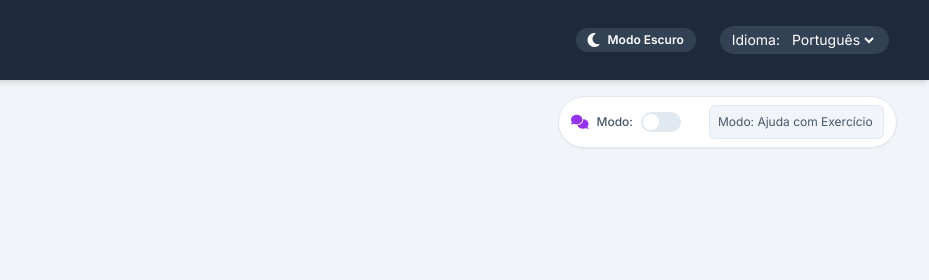
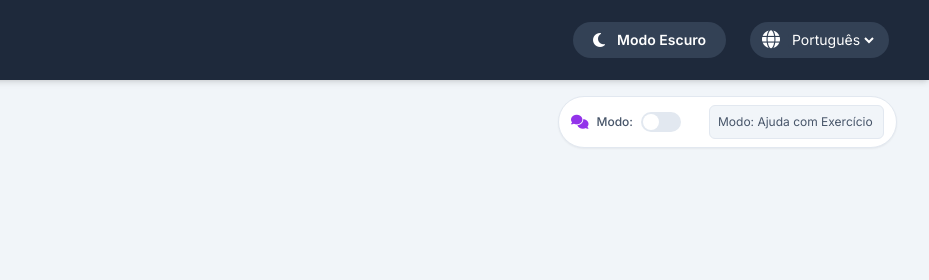
Before and after one commit to juniodevs/Wilb-Chat-BOT, a website built with Vite: page index.html in a window 1280 px wide. Shown: the top 280 px of the page, 351-1280 px from the left. Built offline with nearby package versions, Linux system fonts and the light colour scheme; some packages are replaced by stand-ins of ours; files whose address does not match are found by name.

Commit message:
fix: enhance dark mode toggle and language selector UI for better accessibility and readability

```diff
--- a/index.html
+++ b/index.html
@@ -45,12 +45,12 @@
                 </div>
             </div>
             <div class="flex items-center gap-6">
-                <div id="dark-mode-toggle" class="flex items-center gap-2 bg-slate-700 px-3 py-1 rounded-full cursor-pointer">
-                    <i class="fa-solid fa-moon text-white text-sm"></i>
-                    <span class="text-xs font-semibold text-white">Modo Escuro</span>
+                <div id="dark-mode-toggle" class="flex items-center gap-3 bg-slate-700 px-5 py-2 rounded-full cursor-pointer text-base">
+                    <i class="fa-solid fa-moon text-white text-lg"></i>
+                    <span class="text-sm font-semibold text-white">Modo Escuro</span>
                 </div>
                 <div id="language-selector" class="flex items-center gap-2 bg-slate-700 px-3 py-1 rounded-full cursor-pointer">
-                    <label for="language-dropdown" class="text-white text-sm">Idioma:</label>
+                    <i class="fa-solid fa-globe text-white text-lg"></i>
                     <select id="language-dropdown" class="bg-slate-700 text-white text-sm rounded-md focus:outline-none">
                         <option value="pt-br" selected>Português</option>
                         <option value="en">English</option>
```
